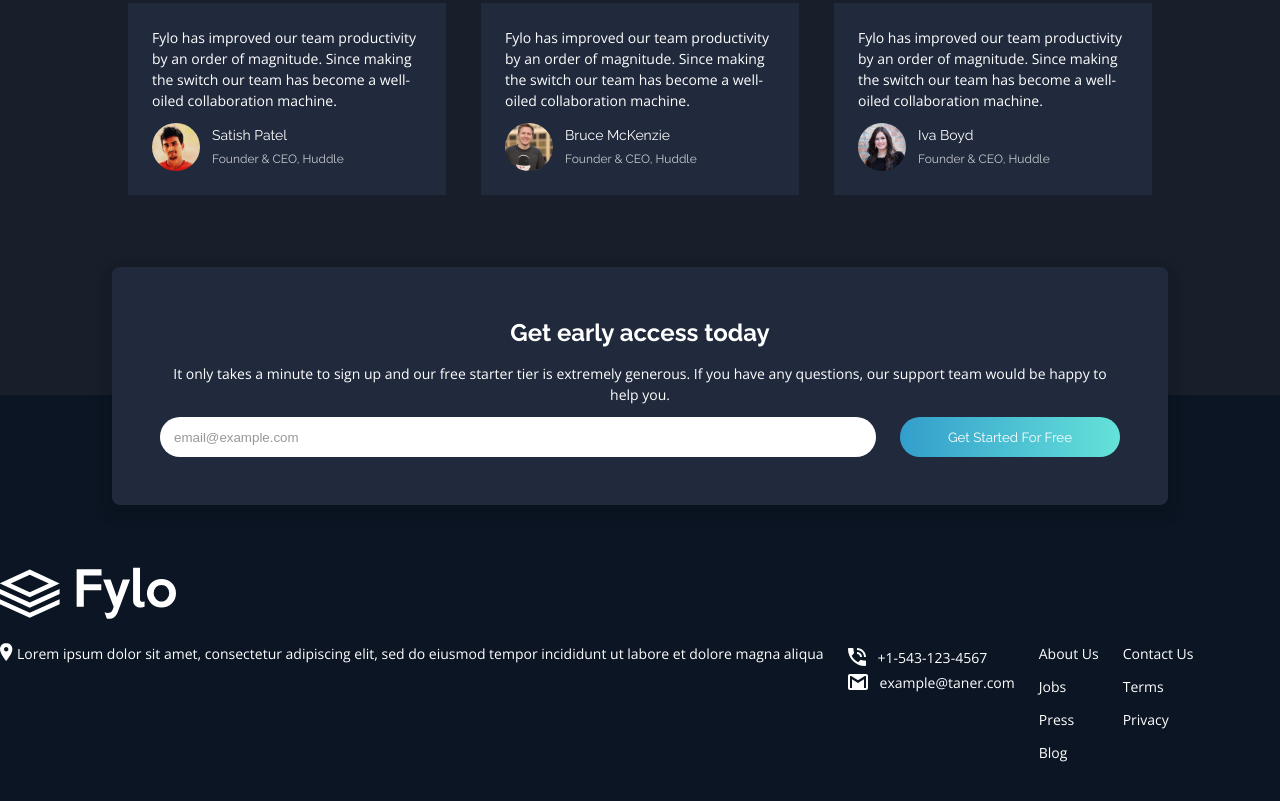
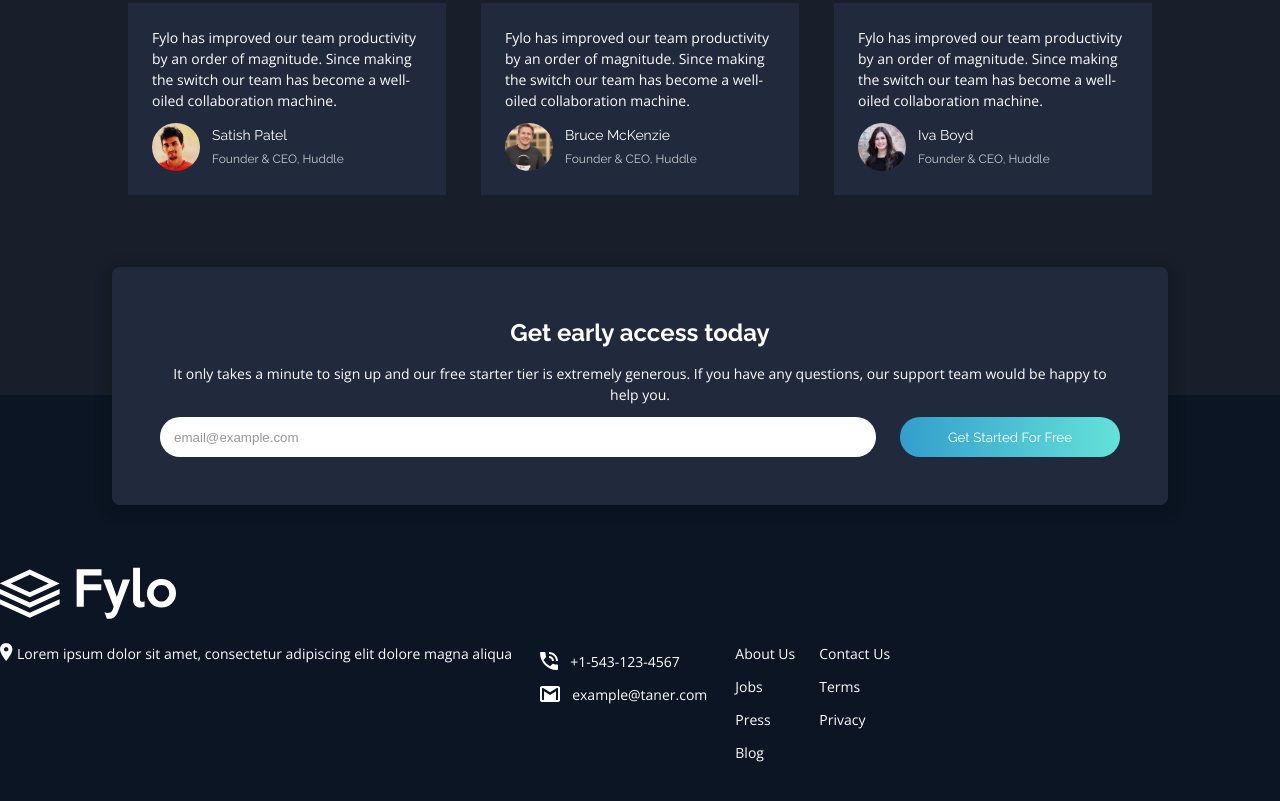
Before and after one commit to Taner-Tun/Landing-Page, a plain HTML site: page index.html in a window 1280 px wide. Shown: the part 1846-2647 px from the top of the page. Drawn offline with nearby package versions, Linux system fonts and the light colour scheme.

Commit message:
small updates

```diff
--- a/index.html
+++ b/index.html
@@ -155,7 +155,7 @@
    <div class="footer-bottom">
     <div class="footer-address">
       <img src="./images/icon-location.svg" />
-      <p>  Lorem ipsum dolor sit amet, consectetur adipiscing elit, sed do eiusmod tempor incididunt ut labore et
+      <p>  Lorem ipsum dolor sit amet, consectetur adipiscing elit
         dolore magna aliqua</p>
     </div>
     <div class="footer-com">
--- a/style.css
+++ b/style.css
@@ -258,6 +258,7 @@ footer .footer-bottom {
     align-items: center;
     gap: 12px;
     margin-top: 4px;
+    padding: 4px;
 }
 
 .footer-menu {
```
